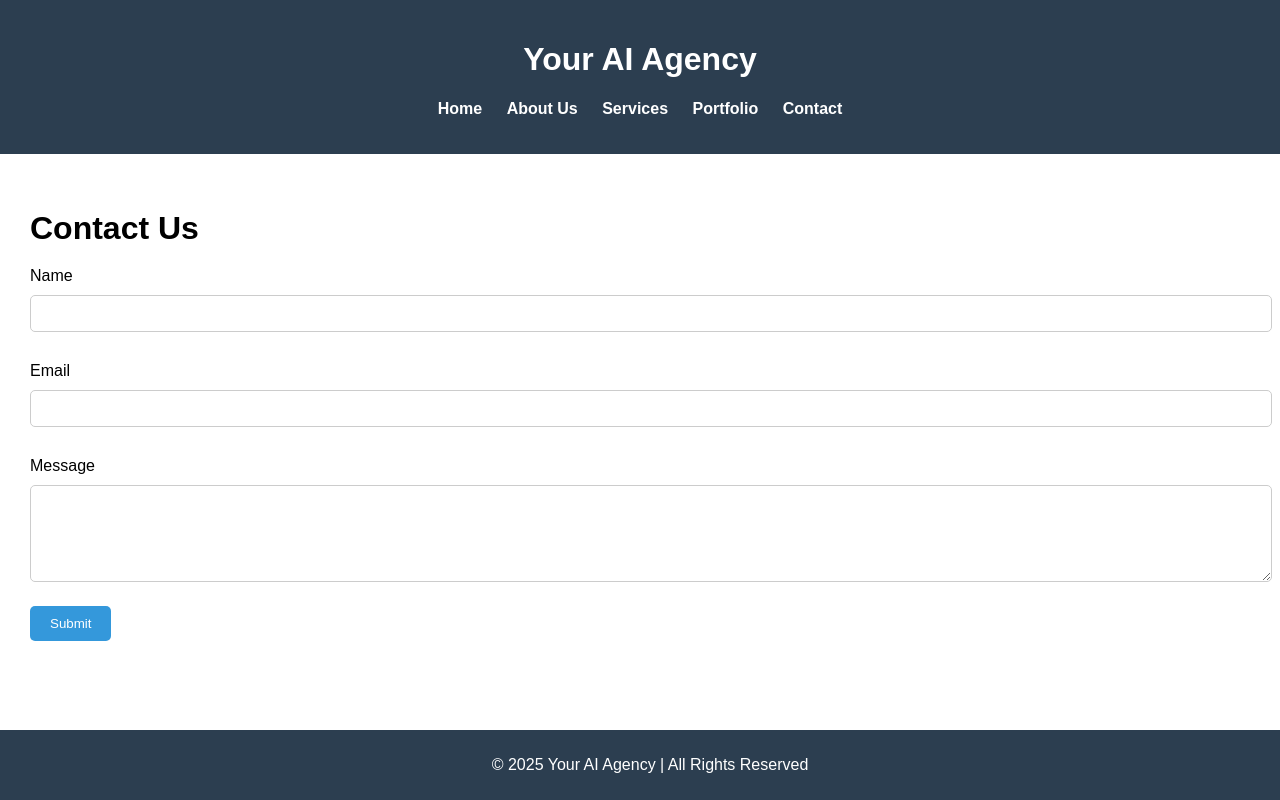
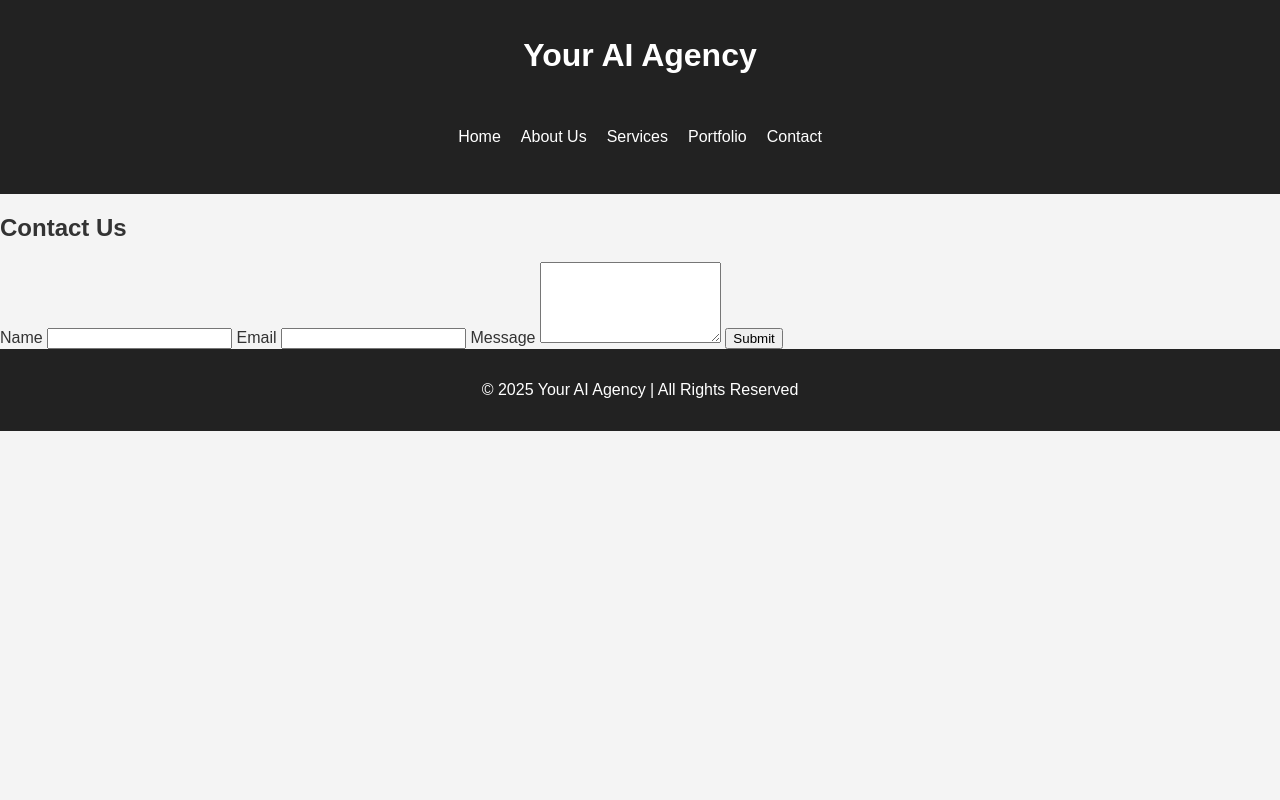
Before and after one commit to strategicph/ventures, a plain HTML site: page contact.html in a window 1280 px wide. Drawn offline with Linux system fonts and the light colour scheme.

Commit message:
Update styles.css

```diff
--- a/styles.css
+++ b/styles.css
@@ -2,89 +2,55 @@ body {
   font-family: Arial, sans-serif;
   margin: 0;
   padding: 0;
-    box-sizing: border-box;
+  background: #f4f4f4;
+  color: #333;
+  transition: background 0.3s ease-in-out;
 }
-
-header {
-    background-color: #2c3e50;
-    color: white;
-    padding: 20px;
+header, nav, footer {
+  background: #222;
+  color: #fff;
+  padding: 1rem;
   text-align: center;
 }
-
 nav ul {
   list-style: none;
   padding: 0;
+  display: flex;
+  justify-content: center;
+  gap: 20px;
 }
-
-nav ul li {
-    display: inline;
-    margin: 0 10px;
+nav a {
+  color: #fff;
+  text-decoration: none;
 }
-
-nav ul li a {
-    color: white;
-    text-decoration: none;
-    font-weight: bold;
+.hero {
+  padding: 4rem 2rem;
+  text-align: center;
+  color: #fff;
+  background-size: cover;
+  background-position: center;
+  opacity: 0;
+  transform: translateY(50px);
+  transition: opacity 1s ease-in-out, transform 1s ease-in-out;
 }
-
-.hero {
-    background-color: #ecf0f1;
-    text-align: center;
-    padding: 50px;
+.hero.show {
+  opacity: 1;
+  transform: translateY(0);
 }
-
-.cta-button {
-    background-color: #3498db;
-    color: white;
-    padding: 10px 20px;
-    text-decoration: none;
-    font-weight: bold;
+.hero-home { background-image: url('https://raw.githubusercontent.com/strategicph/ventures/main/c9ba6b4e-ecbe-4230-b091-ecda7966c0e0.jpg'); }
+.hero-about { background-image: url('https://raw.githubusercontent.com/strategicph/ventures/main/freepik__the-style-is-modern-and-it-is-a-detailed-illustrat__36149.jpeg'); }
+.hero-services { background-image: url('https://raw.githubusercontent.com/strategicph/ventures/main/freepik__the-style-is-modern-and-it-is-a-detailed-illustrat__36150.jpeg'); }
+.hero-portfolio { background-image: url('https://raw.githubusercontent.com/strategicph/ventures/main/freepik__the-style-is-modern-and-it-is-a-detailed-illustrat__36151.jpeg'); }
+.hero-contact { background-color: #111; }
+@media (max-width: 768px) {
+  nav ul {
+    flex-direction: column;
   }
-
-footer {
-    background-color: #2c3e50;
-    color: white;
-    text-align: center;
-    padding: 10px;
-    position: fixed;
-    width: 100%;
-    bottom: 0;
 }
-
-section {
-    padding: 30px;
+.dark-mode {
+  background: #121212;
+  color: #ddd;
 }
-
-h2 {
-    font-size: 2em;
-    margin-bottom: 20px;
+.dark-mode header, .dark-mode nav, .dark-mode footer {
+  background: #000;
 }
-
-.service {
-    background-color: #f4f6f7;
-    margin: 20px 0;
-    padding: 20px;
-}
-
-form label {
-    display: block;
-    margin: 10px 0;
-}
-
-form input, form textarea {
-    width: 100%;
-    padding: 10px;
-    margin-bottom: 20px;
-    border: 1px solid #ccc;
-    border-radius: 5px;
-}
-
-form button {
-    background-color: #3498db;
-    color: white;
-    padding: 10px 20px;
-    border: none;
-    border-radius: 5px;
-    cursor: pointer;
-}
```
Lines whose indentation alone changed are shown as unchanged.
